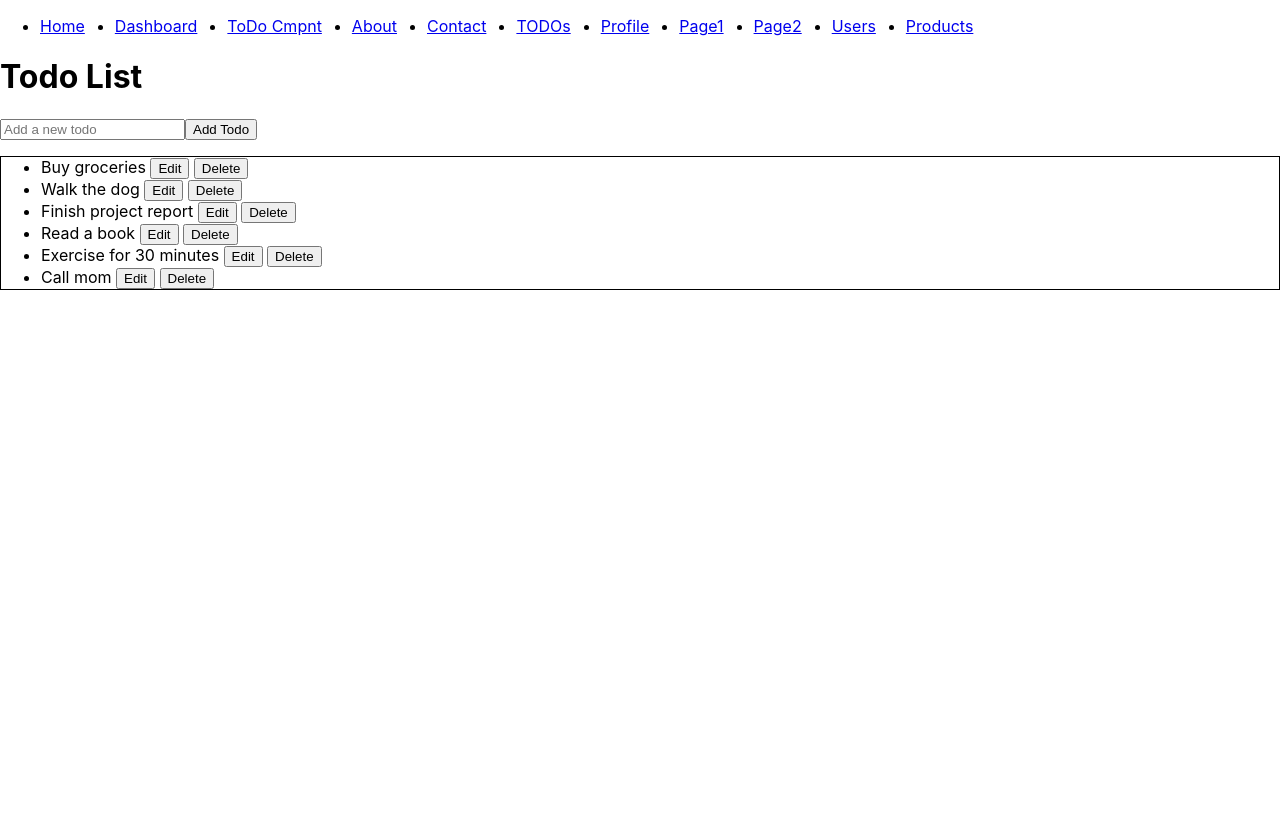
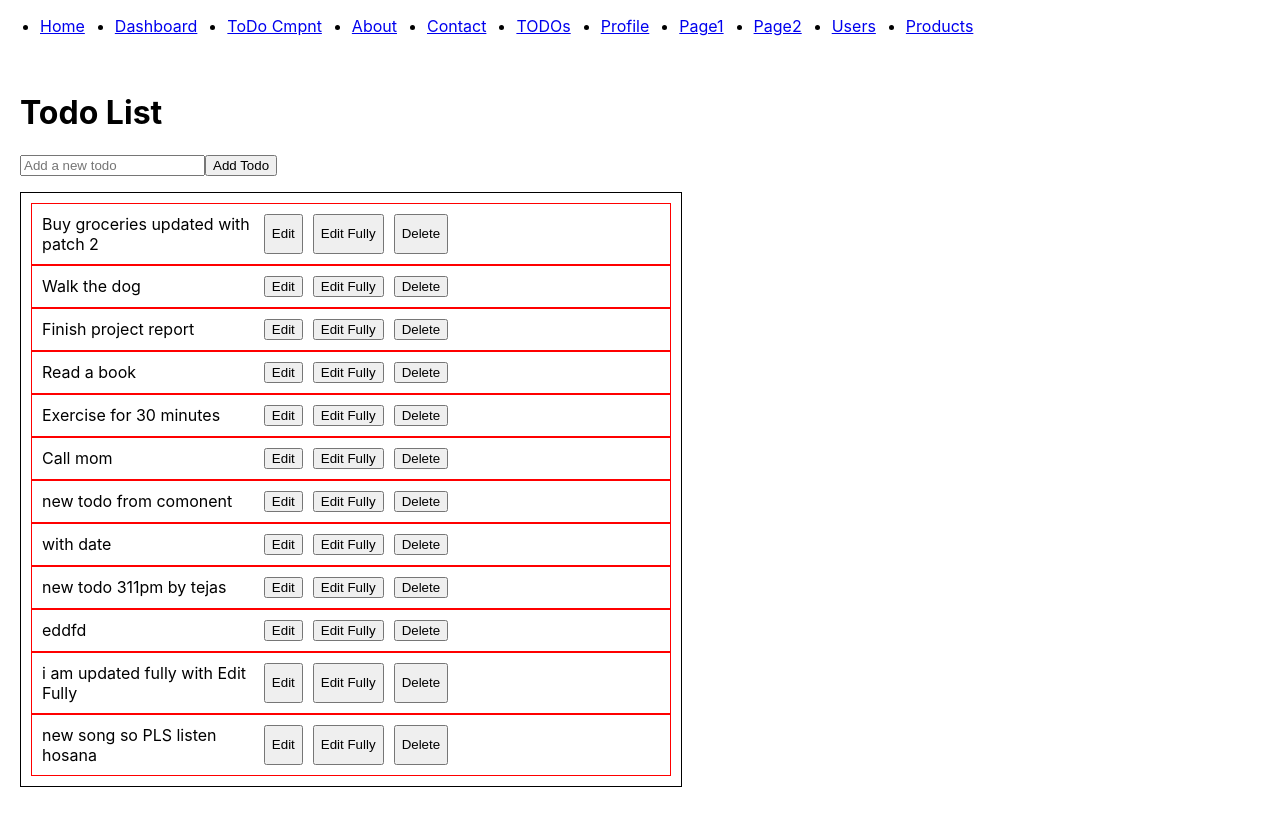
Before and after one commit to tejaspatel-jt/my-todo-app, a React (Create React App) app: page /todocomp in a window 1280 px wide. Before the commit the page ends 800 px from the top, so only its background shows below. Built offline with nearby package versions, Linux system fonts and the light colour scheme; data requests are answered from the project's data file.

Commit message:
CRUD operations completed on todo + todocomp has some design changes + db.ljson file corrected for fixing api issue

```diff
--- a/package.json
+++ b/package.json
@@ -23,7 +23,8 @@
     "build": "react-scripts build",
     "test": "react-scripts test",
     "eject": "react-scripts eject",
-    "lds": "cd src/db && json-server db.json --port 3500"
+    "lds": "cd src/db && json-server db.json --port 3500",
+    "wjs": "cd src/db && json-server --watch db.json --port 3500"
   },
   "eslintConfig": {
     "extends": [
--- a/src/api/apiClient.js
+++ b/src/api/apiClient.js
@@ -11,6 +11,7 @@ const api = axios.create({
 
 // API calls
 export const fetchTodos = () => api.get('/todos');
-export const createTodo = (todo) => api.post('/', todo);
-export const updateTodo = (id, todo) => api.put(`/${id}`, todo);
-export const deleteTodo = (id) => api.delete(`/${id}`);
+export const createTodo = (todo) => api.post('/todos', todo);
+export const updateTodo = (id, todo) => api.patch(`/todos/${id}`, todo);
+export const updateTodo_Fully = (todo) => api.put(`/todos/${todo.id}`, todo);
+export const deleteTodo = (id) => api.delete(`/todos/${id}`);
--- a/src/db/db.json
+++ b/src/db/db.json
@@ -1,46 +1,86 @@
 {
   "todos": [
     {
-        "id": 1,
-        "title": "Buy groceries",
+      "id": "1",
+      "title": "Buy groceries updated with patch 2",
       "completed": false,
       "created_at": "2024-11-20T10:00:00Z",
       "due_date": "2024-11-25T10:00:00Z"
     },
     {
-        "id": 2,
+      "id": "2",
       "title": "Walk the dog",
       "completed": true,
       "created_at": "2024-11-21T09:30:00Z",
       "due_date": "2024-11-22T09:30:00Z"
     },
     {
-        "id": 3,
+      "id": "3",
       "title": "Finish project report",
       "completed": false,
       "created_at": "2024-11-21T12:15:00Z",
       "due_date": "2024-11-30T12:15:00Z"
     },
     {
-        "id": 4,
+      "id": "4",
       "title": "Read a book",
       "completed": false,
       "created_at": "2024-11-22T08:00:00Z",
       "due_date": null
     },
     {
-        "id": 5,
+      "id": "5",
       "title": "Exercise for 30 minutes",
       "completed": true,
       "created_at": "2024-11-22T07:45:00Z",
       "due_date": null
     },
     {
-        "id": 6,
+      "id": "6",
       "title": "Call mom",
       "completed": false,
       "created_at": "2024-11-22T08:30:00Z",
       "due_date": null
+    },
+    {
+      "id": "1631",
+      "title": "new todo from comonent ",
+      "completed": false
+    },
+    {
+      "id": "518",
+      "title": "with date",
+      "completed": false,
+      "created_at": "2024-11-28T06:16:14.773Z"
+    },
+    {
+      "id": "cedd",
+      "title": "new todo 311pm by tejas",
+      "completed": false,
+      "created_at": "2024-11-28T09:41:07.823Z"
+    },
+    {
+      "id": "8106",
+      "title": "eddfd",
+      "completed": false,
+      "created_at": "2024-11-28T09:41:29.148Z"
+    },
+    {
+      "id": "dd5b",
+      "title": "i am updated fully with Edit Fully",
+      "completed": true,
+      "created_at": "Thu Nov 28 2024",
+      "due_date": "Tue Nov 19 2024"
+    },
+    {
+      "id": "a985",
+      "title": "new song so PLS listen hosana",
+      "completed": true,
+      "created_at": "Thu Nov 28 2024",
+      "created_at2": "Thu, 28 Nov 2024 10:47:56 GMT"
     }
-    ]
+  ],
+  "todo": {
+    "test": "test"
   }
+}
--- a/src/pages/TodoComponent.js
+++ b/src/pages/TodoComponent.js
@@ -6,6 +6,7 @@ import {
     createTodoRequest,
     updateTodoRequest,
     deleteTodoRequest,
+    updateTodoRequest_Fully,
 } from '../redux/reducers/todo.actions';
 
 const TodoComponent = () => {
@@ -20,13 +21,21 @@ const TodoComponent = () => {
         dispatch(fetchTodosRequest()); // Dispatch action to fetch todos on component mount
     }, [dispatch]);
 
+    // CREATE TODO
     const handleCreateTodo = () => {
         if (newTodo.trim()) {
-            dispatch(createTodoRequest({ title: newTodo })); // Dispatch action to create a new todo
+            dispatch(createTodoRequest({
+                title: newTodo,
+                completed : false,
+                created_at : new Date().toDateString(),
+                created_at2 : new Date().toUTCString()
+
+             })); // Dispatch action to create a new todo
             setNewTodo(''); // Clear the input field
         }
     };
 
+    // UPDATE TODO - partially with patch
     const handleUpdateTodo = (id) => {
         const updatedTodo = prompt('Update todo:', todos.find(todo => todo.id === id)?.title);
         if (updatedTodo) {
@@ -34,6 +43,29 @@ const TodoComponent = () => {
         }
     };
 
+    // UPDATE TODO Fully - full with put
+    const handleUpdateTodo_Fully = (id) => {
+
+        const currentTodo = todos.find(todo => todo.id === id);
+
+        if (currentTodo) {
+            const updatedTitle = prompt('Update title:', currentTodo.title) || currentTodo.title;
+            const updatedCompleted = window.confirm('Mark as completed?') ? true : currentTodo.completed;
+            const updatedCreatedAt = new Date().toDateString(); // Optional: Update the created_at field if needed
+
+            const updatedTodo = {
+                ...currentTodo, // Keep all existing fields
+                title: updatedTitle,
+                completed: updatedCompleted,
+                created_at: updatedCreatedAt, // Update other fields if necessary
+            };
+
+            dispatch(updateTodoRequest_Fully(updatedTodo)); // Dispatch the full updated object
+        }
+
+    };
+
+    // DELETE TODO
     const handleDeleteTodo = (id) => {
         if (window.confirm('Are you sure you want to delete this todo?')) {
             dispatch(deleteTodoRequest(id)); // Dispatch action to delete the todo
@@ -41,7 +73,7 @@ const TodoComponent = () => {
     };
 
     return (
-        <div>
+        <div style={{padding : 20}}>
             <h1>Todo List</h1>
             {error && <p style={{ color: 'red' }}>Error: {error}</p>} {/* Display error if exists */}
             <input
@@ -51,14 +83,23 @@ const TodoComponent = () => {
                 placeholder="Add a new todo"
             />
             <button onClick={handleCreateTodo}>Add Todo</button> {/* Button to add a new todo */}
-            <ul style={{ border: '1px solid black' }}>
+
+            <ul style={{ border: '1px solid black',padding : 10,width : '50vw' }}>
+
                 {todos.map(todo => (
-                    <li key={todo.id}>
-                        {todo.title} {/* Display todo title */}
+                    <li key={todo.id} style={{display : 'flex' , justifyContent : 'flex-start' , gap : 10, border : '1px solid red' , padding : 10,}}>
+
+                        <div style={{flex : 0.5}}>{todo.title}</div> {/* Display todo title */}
+
                         <button onClick={() => handleUpdateTodo(todo.id)}>Edit</button> {/* Button to edit todo */}
+
+                        <button onClick={() => handleUpdateTodo_Fully(todo.id)}>Edit Fully</button> {/* Button to edit todo's full details */}
+
                         <button onClick={() => handleDeleteTodo(todo.id)}>Delete</button> {/* Button to delete todo */}
+
                     </li>
                 ))}
+
             </ul>
         </div>
     );
--- a/src/redux/reducers/todo.actions.js
+++ b/src/redux/reducers/todo.actions.js
@@ -8,6 +8,7 @@ export const CREATE_TODO_SUCCESS = 'CREATE_TODO_SUCCESS';
 export const CREATE_TODO_FAILURE = 'CREATE_TODO_FAILURE';
 
 export const UPDATE_TODO_REQUEST = 'UPDATE_TODO_REQUEST';
+export const UPDATE_TODO_REQUEST_FULLY = 'UPDATE_TODO_REQUEST_FULLY';
 export const UPDATE_TODO_SUCCESS = 'UPDATE_TODO_SUCCESS';
 export const UPDATE_TODO_FAILURE = 'UPDATE_TODO_FAILURE';
 
@@ -25,6 +26,7 @@ export const createTodoSuccess = (data) => ({ type: CREATE_TODO_SUCCESS, payload
 export const createTodoFailure = (error) => ({ type: CREATE_TODO_FAILURE, payload: error });
 
 export const updateTodoRequest = (id, todo) => ({ type: UPDATE_TODO_REQUEST, payload: { id, todo } });
+export const updateTodoRequest_Fully = (todo) => ({ type: UPDATE_TODO_REQUEST_FULLY, payload: todo });
 export const updateTodoSuccess = (data) => ({ type: UPDATE_TODO_SUCCESS, payload: data });
 export const updateTodoFailure = (error) => ({ type: UPDATE_TODO_FAILURE, payload: error });
 
--- a/src/redux/reducers/todo.reducer.js
+++ b/src/redux/reducers/todo.reducer.js
@@ -7,6 +7,7 @@ import {
     CREATE_TODO_SUCCESS,
     CREATE_TODO_FAILURE,
     UPDATE_TODO_REQUEST,
+    UPDATE_TODO_REQUEST_FULLY,
     UPDATE_TODO_SUCCESS,
     UPDATE_TODO_FAILURE,
     DELETE_TODO_REQUEST,
@@ -58,6 +59,11 @@ const todoReducer = (state = initialState, action) => {
                 ...state,
                 error: null, // Clear any previous errors when updating starts
             };
+        case UPDATE_TODO_REQUEST_FULLY:
+            return {
+                ...state,
+                error: null, // Clear any previous errors when updating starts
+            };
         case UPDATE_TODO_SUCCESS:
             return {
                 ...state,
--- a/src/redux/sagas/todoSaga.js
+++ b/src/redux/sagas/todoSaga.js
@@ -4,6 +4,7 @@ import {
     FETCH_TODOS_REQUEST,
     CREATE_TODO_REQUEST,
     UPDATE_TODO_REQUEST,
+    UPDATE_TODO_REQUEST_FULLY,
     DELETE_TODO_REQUEST,
     fetchTodosSuccess,
     fetchTodosFailure,
@@ -47,6 +48,17 @@ function* updateTodo({ payload }) {
     }
 }
 
+// Update Todo Fully
+function* updateTodo_Fully({ payload }) {
+    try {
+        const { id, todo } = payload;
+        const response = yield call(api.updateTodo_Fully,payload); // Call the API service
+        yield put(updateTodoSuccess(response.data)); // Dispatch success action with data
+    } catch (error) {
+        yield put(updateTodoFailure(error.message)); // Dispatch failure action with error
+    }
+}
+
 // Delete Todo
 function* deleteTodo({ payload }) {
     try {
@@ -63,5 +75,6 @@ export function* watchTodos() {
     yield takeEvery(FETCH_TODOS_REQUEST, fetchTodos);
     yield takeEvery(CREATE_TODO_REQUEST, createTodo);
     yield takeEvery(UPDATE_TODO_REQUEST, updateTodo);
+    yield takeEvery(UPDATE_TODO_REQUEST_FULLY, updateTodo_Fully);
     yield takeEvery(DELETE_TODO_REQUEST, deleteTodo);
 }
```
Also changed, not shown: 1 other file (tests, documents, lock files or other folders). Lines whose indentation alone changed are shown as unchanged.
